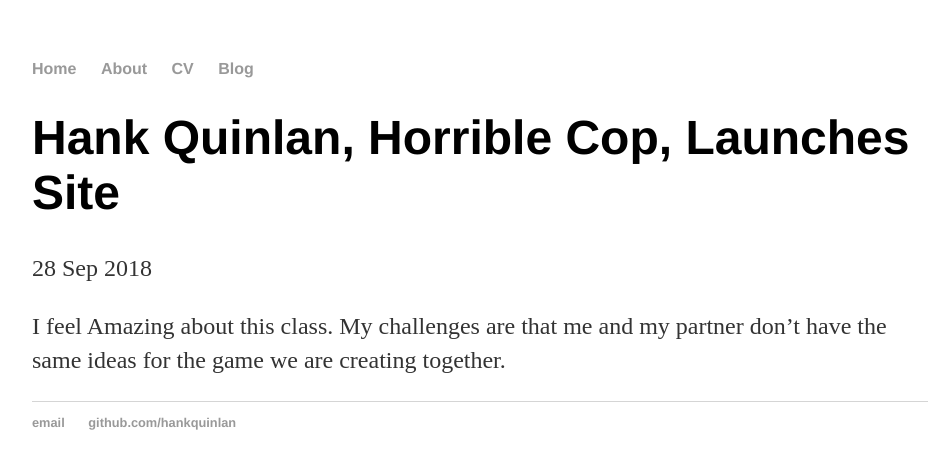
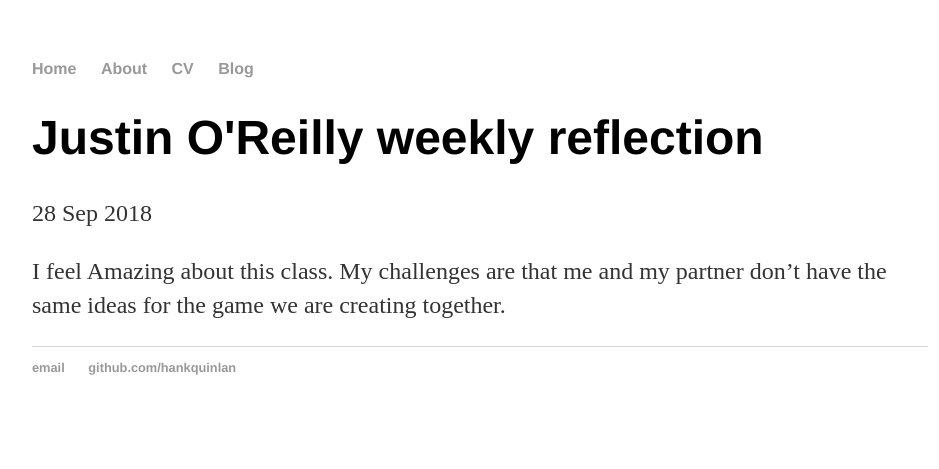
Before and after one commit to justino8200/justino8200.github.io, a Jekyll site: the page built from _posts/2018-09-29-justin-O'Reilly's-montly-post.md, in a window 1280 px wide. Shown: the top 469 px of the page, without its empty margins (160-1099 px from the left). Built offline with Jekyll 4.4.1, drawn with Linux system fonts in a browser that asks for light colours.

Commit message:
Update 2018-09-29-justin-O'Reilly's-montly-post.md

```diff
--- a/_posts/2018-09-29-justin-O'Reilly's-montly-post.md
+++ b/_posts/2018-09-29-justin-O'Reilly's-montly-post.md
@@ -1,6 +1,6 @@
 ---
 layout: post
-title: "Hank Quinlan, Horrible Cop, Launches Site"
+title: Justin O'Reilly weekly reflection
 date: 2018-09-28
 ---
 
```
